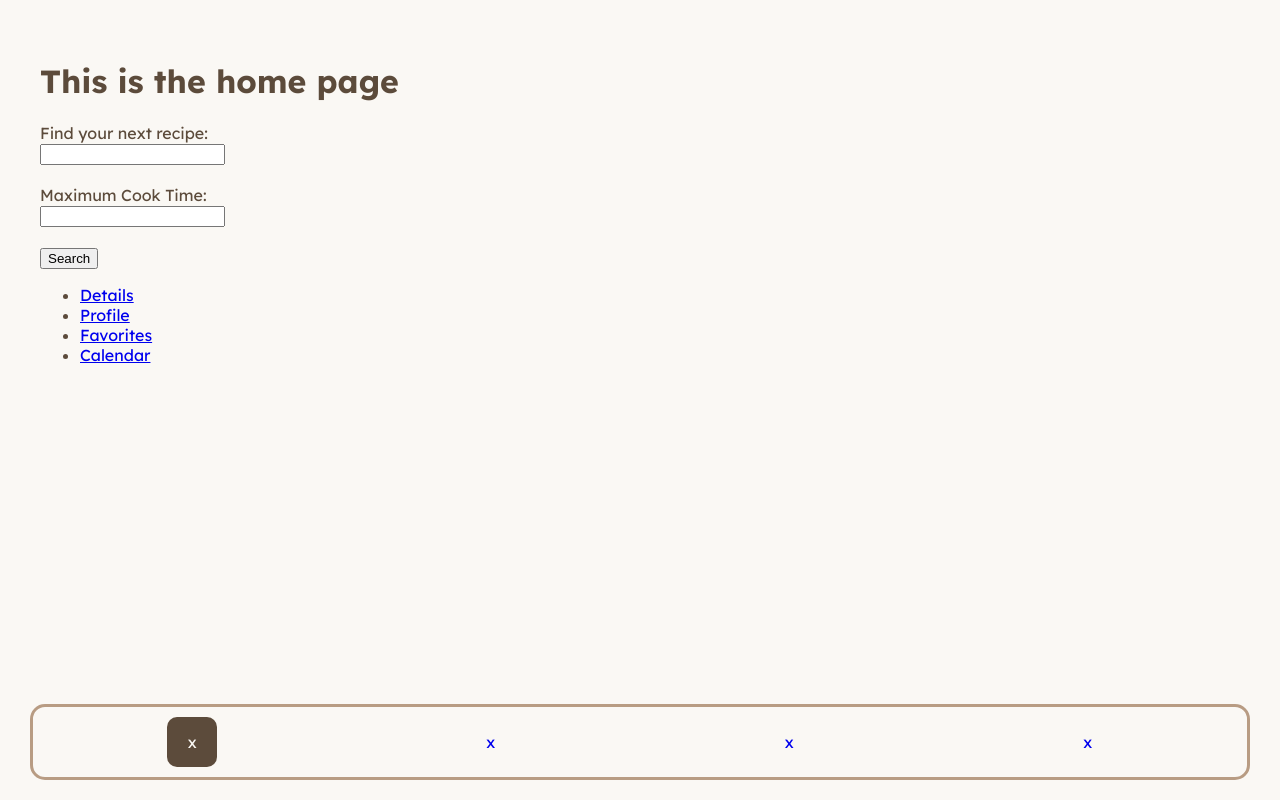
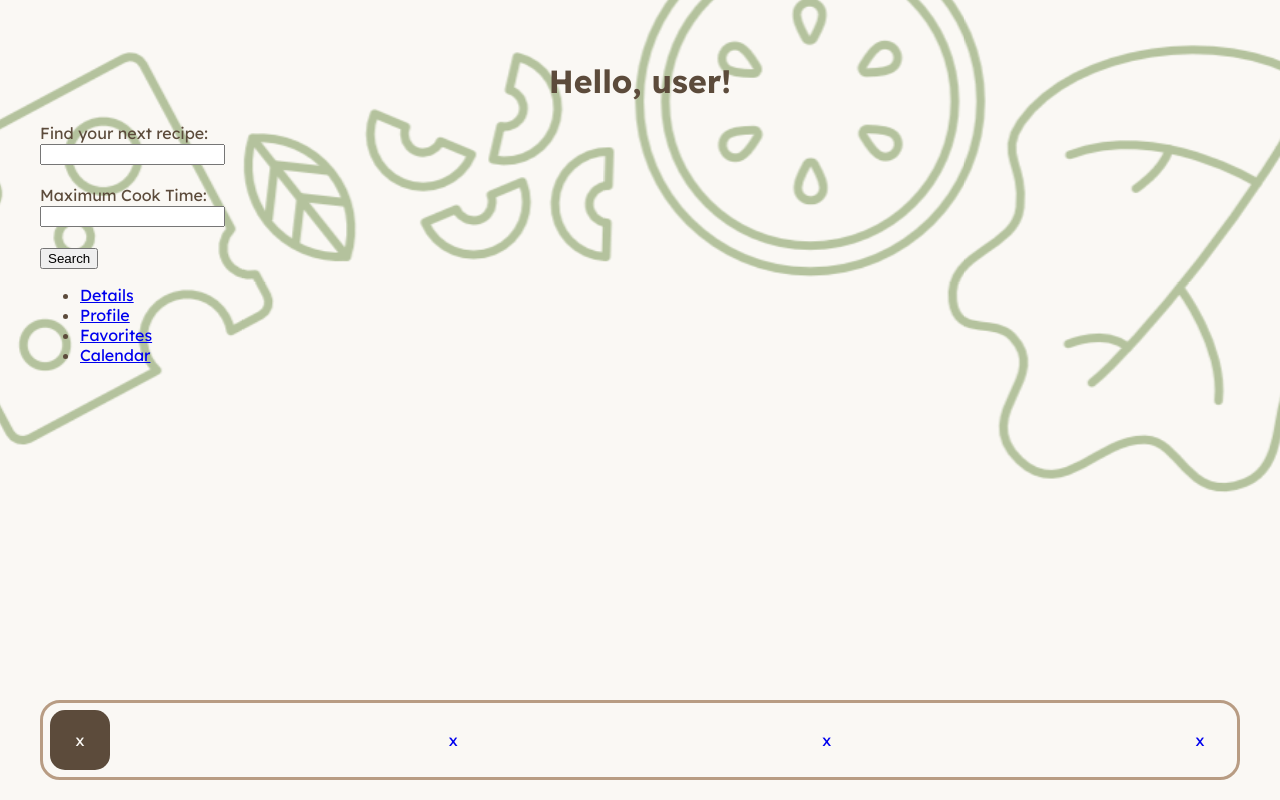
Before and after one commit to turbonobsin/MealPlanningApp, a Vue app: page / in a window 1280 px wide. Built offline with nearby package versions, Linux system fonts and the light colour scheme.

Commit message:
Minor Fixes

```diff
--- a/src/assets/base.css
+++ b/src/assets/base.css
@@ -24,3 +24,17 @@ body{
     background-color: var(--light);
     font-family: var(--ff-primary);
 }
+
+body::before{
+  content: "";
+  background-image: url(/Decor.png);
+  /* background-position: center; */
+  background-size: contain;
+  position: fixed;
+  top: 0px;
+  height: 100%;
+  width: 100%;
+  scale: 1.2;
+  z-index: -1;
+  background-repeat: no-repeat;
+}
--- a/src/assets/main.css
+++ b/src/assets/main.css
@@ -55,6 +55,10 @@ img, picture, svg {
   align-items: center;
 }
 
+h1{
+	text-align: center;
+}
+
 @keyframes pop{
   0% {
     scale: 1;
--- a/src/components/Footer.vue
+++ b/src/components/Footer.vue
@@ -16,10 +16,10 @@ import Menu_Item from './Menu_Item.vue';
 #menu_bar{
     position: fixed;
     bottom: 20px;
-    right: 30px;
-    left: 30px;
-    padding: 10px;
+    right: 40px;
+    left: 40px;
+    padding: 7px;
     border: 3px solid var(--medium);
-    border-radius: 15px;
+    border-radius: 20px;
 }
 </style>
--- a/src/components/Menu_Item.vue
+++ b/src/components/Menu_Item.vue
@@ -16,10 +16,15 @@ const props = defineProps({
 <style scoped>
 .menu_item{
     text-decoration: none;
-    height: 50px;
+    height: 60px;
     aspect-ratio: 1;
     text-align: center;
-    border-radius: 10px;
+    border-radius: 15px;
+    margin: 0px;
+}
+
+* {
+-webkit-tap-highlight-color: transparent;
 }
 
 .router-link-active{
--- a/src/views/HomeView.vue
+++ b/src/views/HomeView.vue
@@ -46,7 +46,7 @@ async function RecipeSearch (searchTerm, maxTime) {
 
 <template>
 	<main>
-		<h1>This is the home page</h1>
+		<h1>Hello, user!</h1>
 
 		<div class="search">
               <label>Find your next recipe:   </label><br>
--- a/src/views/SettingsView.vue
+++ b/src/views/SettingsView.vue
@@ -2,8 +2,20 @@
 </script>
 
 <template>
-    <h1>Settings</h1>
+    <h1 class="space_after">Settings</h1>
+    <main>
+        <img class="profile_display" src="/Placeholder_Image.png"></img>
+        <div></div>
+    </main>
 </template>
 
 <style scoped>
+
+.profile_display{
+    height: 100px;
+    aspect-ratio: 1;
+    border-radius: 50%;
+    margin: auto;
+    align-self: center;
+}
 </style>
```
Also changed, not shown: public/Decor.png (added), public/Placeholder_Image.png (added).
